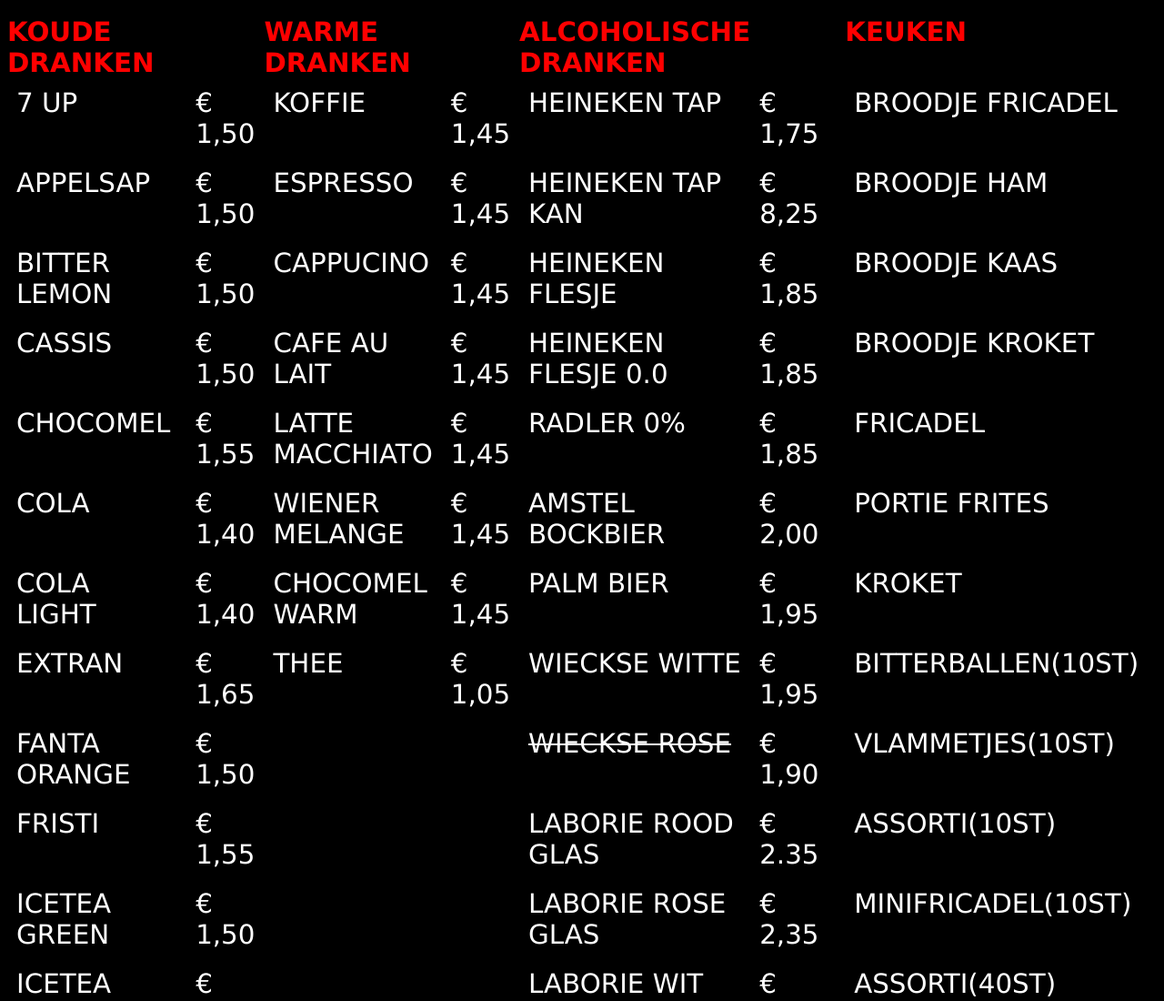
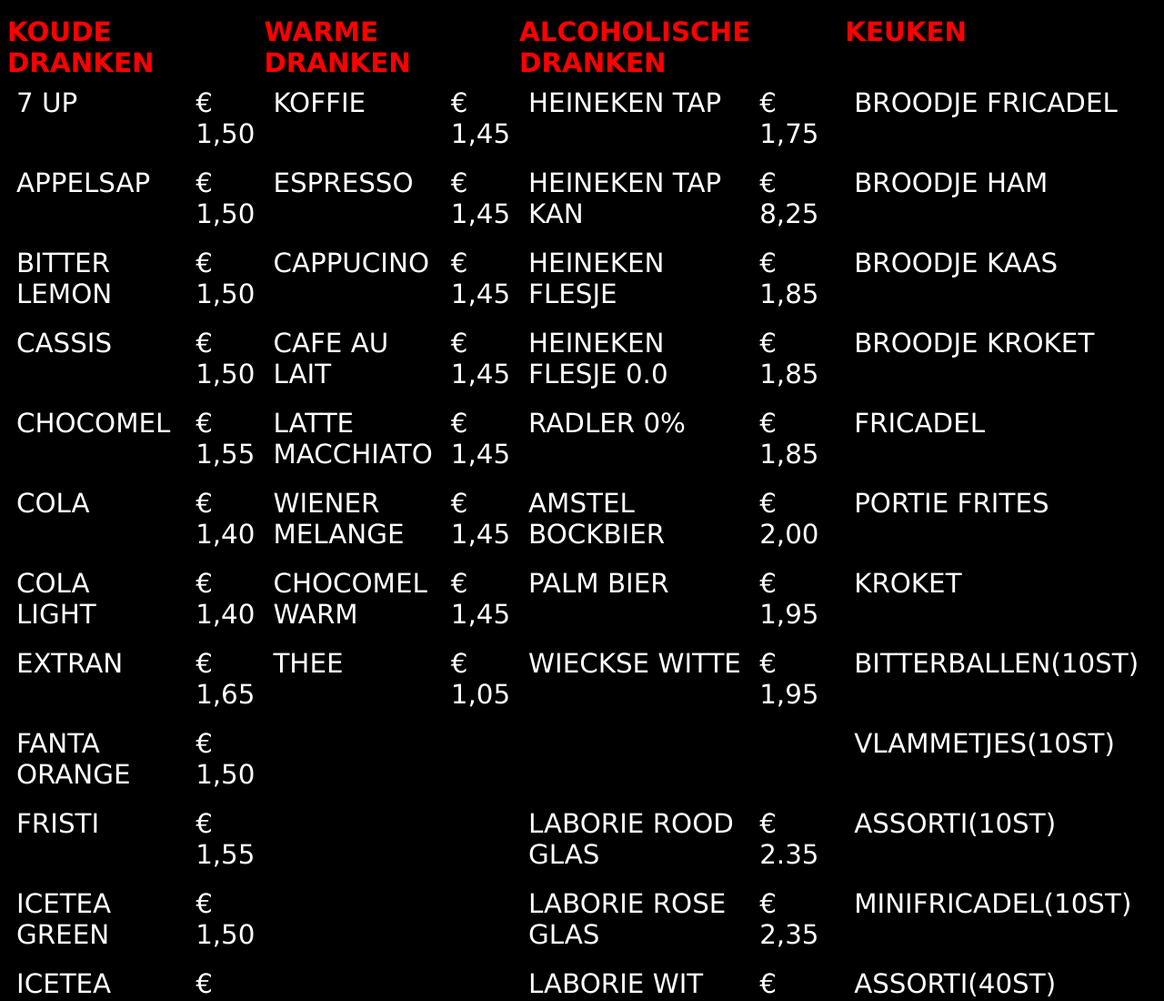
Before and after one commit to tvweldam/prijzenbord, a plain HTML site: page index.html in a window 1280 px wide. Shown: the top 1100 px of the page at 91% size. Drawn offline with Linux system fonts and the light colour scheme.

Commit message:
Update index.html

```diff
--- a/index.html
+++ b/index.html
@@ -140,8 +140,8 @@ body{
 				<div class="divTableCell">&#8364;	1,50</div>
 				<div class="divTableCell">&nbsp;</div>
 				<div class="divTableCell">&nbsp;</div>
-				<div class="divTableCell"><strike>WIECKSE ROSE</strike></div>
-				<div class="divTableCell"<strike>&#8364;	1,90</strike></div>
+				<div class="divTableCell">&nbsp;</div>
+				<div class="divTableCell">&nbsp;</div>
 				<div class="divTableCell">VLAMMETJES(10ST)</div>
 				<div class="divTableCell">&#8364;	 	4,50</div>
 			</div>
```
